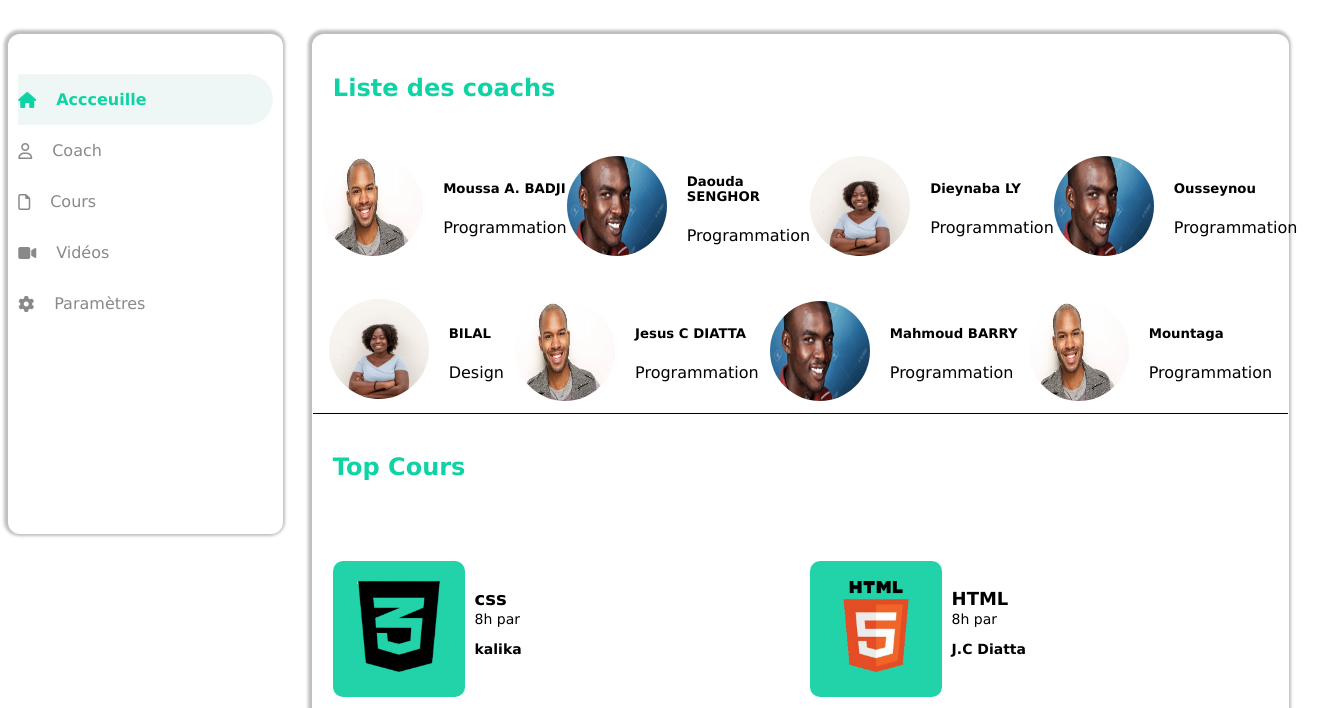
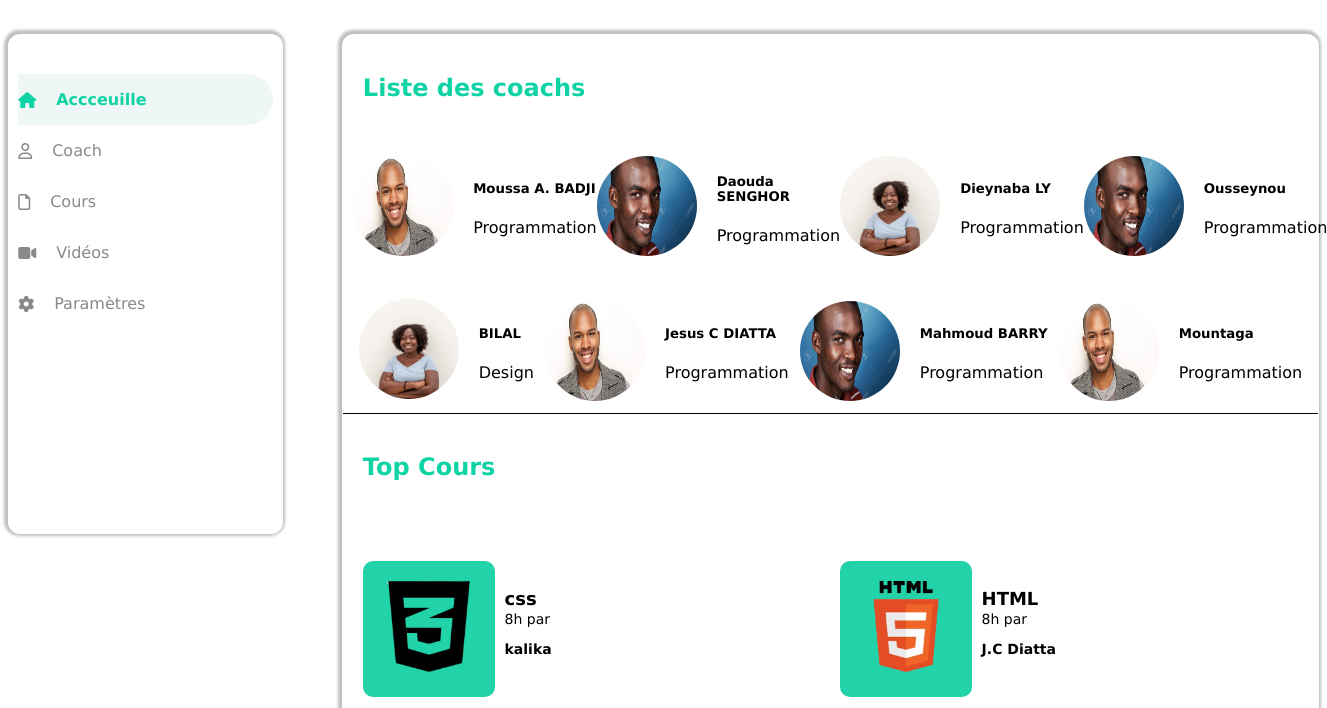
Before and after one commit to sindysirabonang821/tache-validation, a plain HTML site: page index.html in a window 1280 px wide. Shown: the part 92-800 px from the top of the page, 1327 px wide, since content can reach past the window. Drawn offline with Linux system fonts and the light colour scheme.

Commit message:
first commit

```diff
--- a/style.css
+++ b/style.css
@@ -71,7 +71,6 @@ body{
 main{
     display: flex;
     justify-content: space-between;
-    gap: 50px;
     margin: auto;
 
 }
@@ -123,6 +122,7 @@ h2{
     border: 1px solid transparent;
     box-shadow:  -1px -1px 3px 3px  rgba(58, 56, 56, 0.32);
     border-radius: 12px;
+    margin-left: 5rem;
 
 }
 /* parti4 */
```
